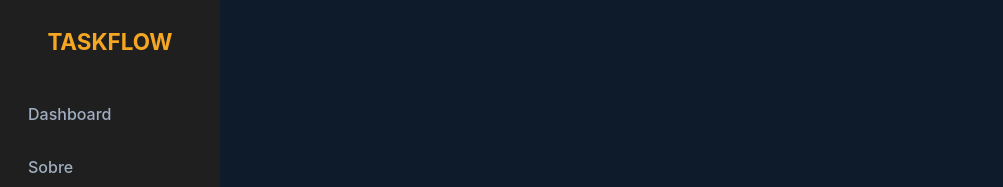
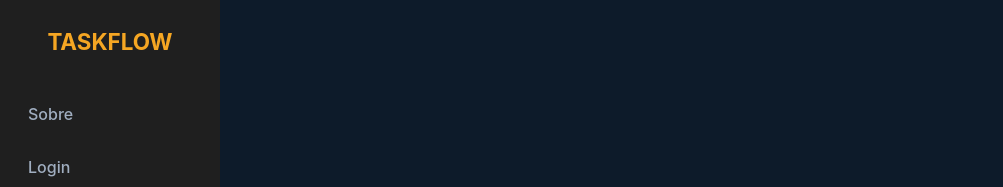
Before and after one commit to marianasmoura7-dotcom/taskflow, a React (Vite) app: page /login in a window 1280 px wide. Shown: the top 187 px of the page, without its empty margins (0-1003 px from the left). Built offline with nearby package versions, Linux system fonts and the light colour scheme.

Commit message:
remove dahsboard quando nao ta logado

```diff
--- a/src/components/sidebar.jsx
+++ b/src/components/sidebar.jsx
@@ -14,7 +14,7 @@ function Sidebar() {
        <div className={styles.logo}> <h1>TaskFlow</h1> </div>
       <nav className={styles.nav}>
 
-        <NavLink to='/' className={linkClass}>Dashboard</NavLink>
+
         {logado && <NavLink to='/' className={linkClass}>Dashboard</NavLink>}
 
         <NavLink to='/sobre' className={linkClass}>Sobre</NavLink>
--- a/src/index.css
+++ b/src/index.css
@@ -282,6 +282,7 @@ main {
   opacity: 0.5;
 }
 
+
 .tarefa.concluida .texto-tarefa {
   text-decoration: line-through;
   color: #94a3b8;
@@ -493,3 +494,6 @@ footer {
   cursor: pointer;
   transition: background 0.2s ease;
 }
+.colunafazer{
+  color: rgb(238, 1, 1)
+}
--- a/src/pages/kanban.jsx
+++ b/src/pages/kanban.jsx
@@ -129,7 +129,7 @@ function Kanban() {
 
             <div className='minikanban'>
                 <div className="coluna">
-                    <h3>A Fazer</h3>
+                    <h3 >A Fazer</h3>
                     <div style={{ display: 'flex', gap: '8px', alignItems: 'center' }}>
                         <span className='kanban-contador'>
                             {tarefas.filter(t => t.coluna === 'afazer').length}
```
